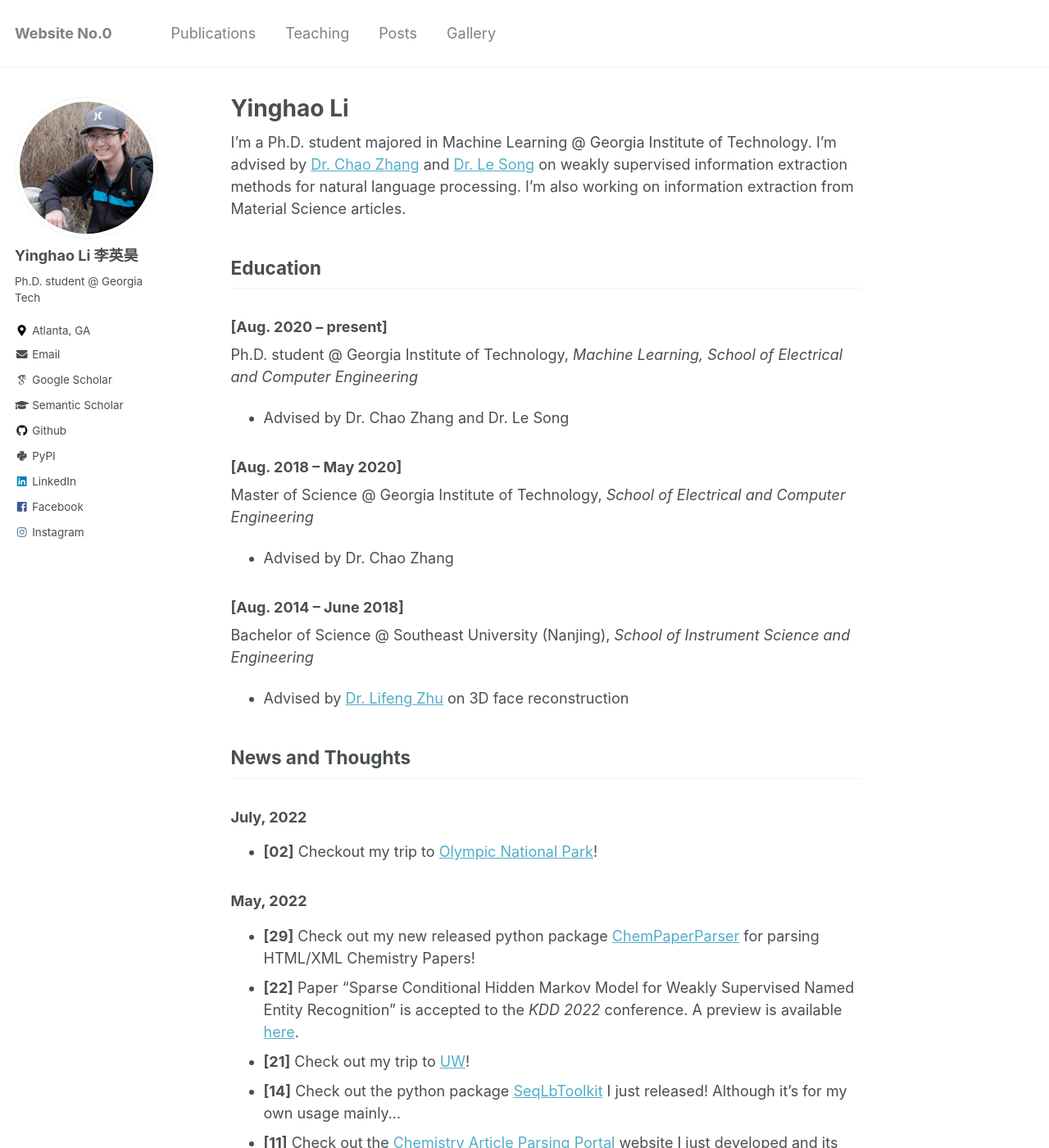
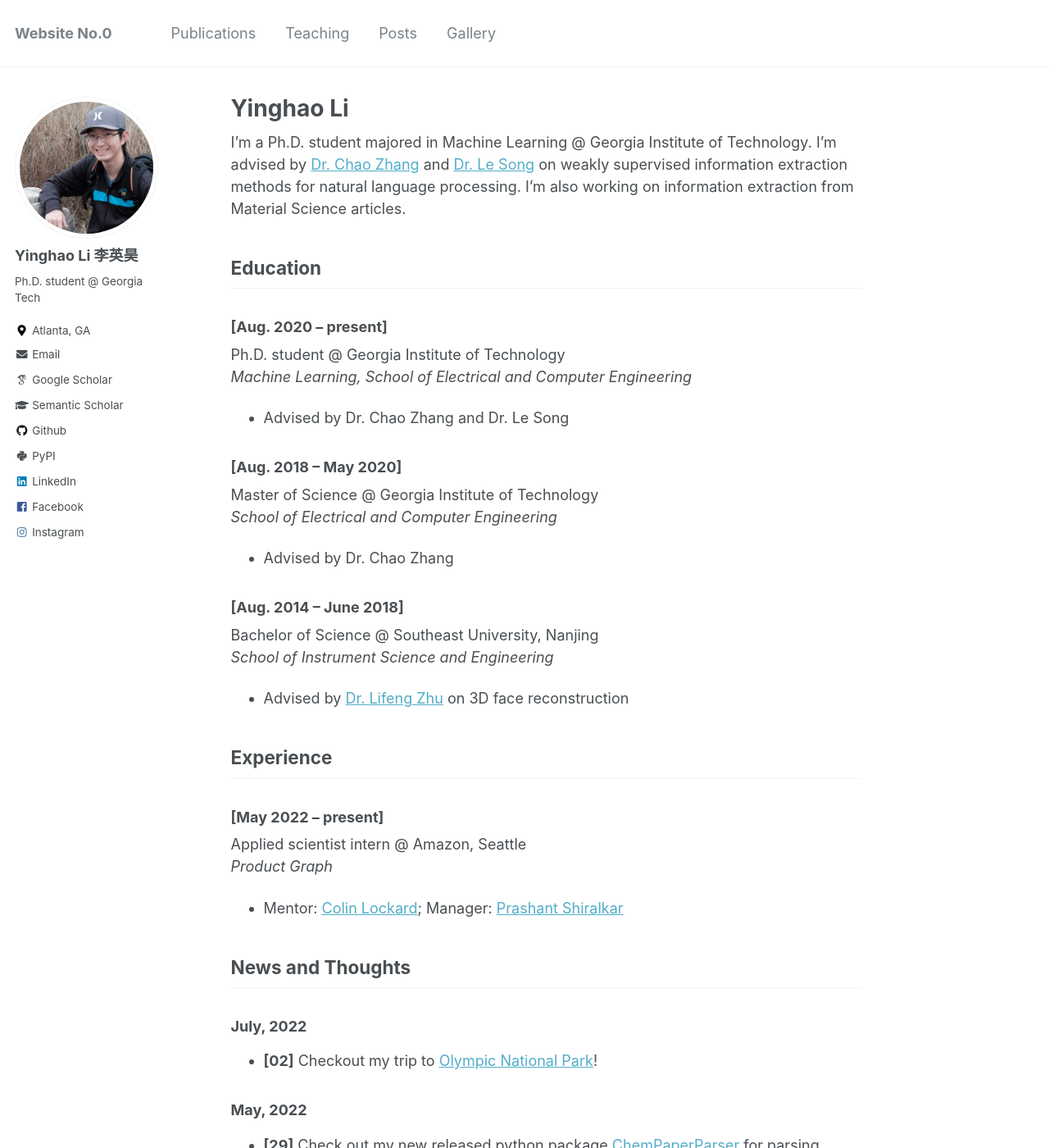
Before and after one commit to Yinghao-Li/Yinghao-Li.github.io, a Jekyll site: the page built from _pages/about.md, in a window 1280 px wide and 1400 px high. Shown: the whole window at 82% size. Built offline with Jekyll 4.4.1, drawn with Linux system fonts in a browser that asks for light colours; some web fonts are replaced.

Commit message:
update working experience

```diff
--- a/_pages/about.md
+++ b/_pages/about.md
@@ -19,18 +19,29 @@ Education
 
 ### [Aug. 2020 -- present]
 
-Ph.D. student @ Georgia Institute of Technology, *Machine Learning, School of Electrical and Computer Engineering*
+Ph.D. student @ Georgia Institute of Technology
+*Machine Learning, School of Electrical and Computer Engineering*
 - Advised by Dr. Chao Zhang and Dr. Le Song
 
 ### [Aug. 2018 -- May 2020]
 
-Master of Science @ Georgia Institute of Technology, *School of Electrical and Computer Engineering*
+Master of Science @ Georgia Institute of Technology
+*School of Electrical and Computer Engineering*
 - Advised by Dr. Chao Zhang
 
 ### [Aug. 2014 -- June 2018]
 
-Bachelor of Science @ Southeast University (Nanjing), *School of Instrument Science and Engineering*
+Bachelor of Science @ Southeast University, Nanjing
+*School of Instrument Science and Engineering*
 - Advised by [Dr. Lifeng Zhu](https://ins.seu.edu.cn/yk_english/2020/0219/c27542a317780/page.htm) on 3D face reconstruction
+
+Experience
+---
+
+### [May 2022 -- present]
+Applied scientist intern @ Amazon, Seattle
+*Product Graph*
+- Mentor: [Colin Lockard](https://www.colinlockard.com/); Manager: [Prashant Shiralkar](https://sites.google.com/site/shiralkarprashant/)
 
 
 News and Thoughts
```
